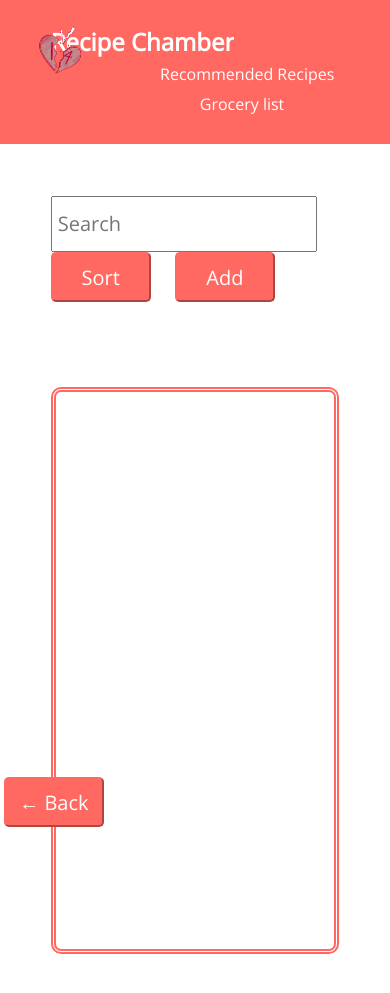
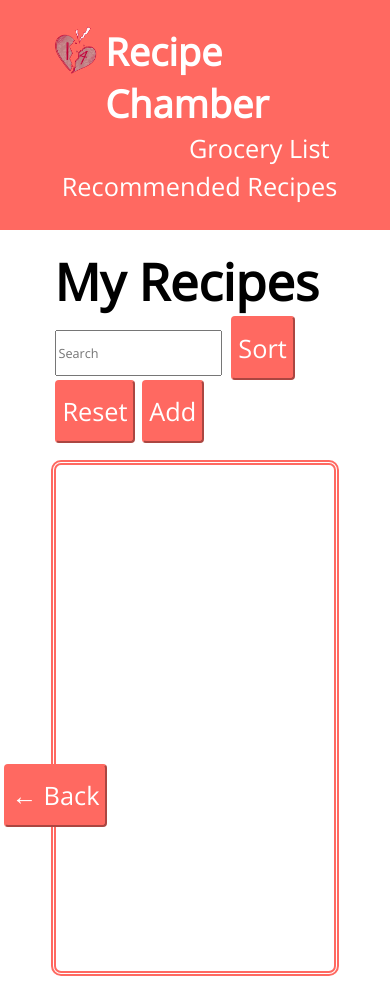
Before and after one commit to cse110-fa21-group14/cse110-fa21-group14, a website: page Recipe Code/user.html in a window 390 px wide. Before the commit the page ends 971 px from the top, so only its background shows below. Drawn offline with nearby package versions, Linux system fonts and the light colour scheme.

Commit message:
Responsiveness for home and list pages

```diff
--- a/Recipe Code/assets/recipeCard.js
+++ b/Recipe Code/assets/recipeCard.js
@@ -51,7 +51,12 @@ class RecipeCard extends HTMLElement {
 
         //adding popup to card
         //card.setAttribute('onclick', 'recipePopUp()');
-        img.setAttribute('src', data.img);
+        if(data.img) {
+            img.setAttribute('src', data.img);
+        }
+        else {
+            img.setAttribute('src', './images/recipeImgFiller.png');
+        }
         img.setAttribute('alt', 'Recipe Image');
         card.appendChild(img);
 
--- a/Recipe Code/style.css
+++ b/Recipe Code/style.css
@@ -14,9 +14,8 @@ header {
 header #grouplogo {
   width: 6vh;
   height: 6vh;
-  position: absolute;
-  top: 3vh;
-  left: 9vw;
+  float: left;
+  margin-right: 1vw;
 }
 
 header #main-bar{
@@ -25,11 +24,11 @@ header #main-bar{
 
 header .float-right{
     float: right;
-    margin-right: 50px;
+    margin-right: 2vw;
 }
 header #site-name{
-    float: left;
     color: white;
+    font-size: 4.5vh;
 }
 
 header #recommended-recipes{
@@ -41,9 +40,8 @@ header #my-recipes{
 }
 
 header button{
-    height: 30px;
-    padding: 5px;
-    font-size: 16px;
+    padding: .5vmin;
+    font-size: 3vh;
     overflow-y: hidden;
     color: white;
     background-color: #ff6961;
@@ -62,20 +60,19 @@ header button:hover{
 
 /* Home Page */
 main .home-button{
-  height: 50px;
-  width: 200px;
+  height: 7.5vh;
 }
 main #home-recipe-card{
-  width: 73.5vw;
+  width: 73vw;
   border: 2px solid gray;
-  border-radius: 5px;
+  border-radius: 1vmin;
 
 }
 main #home-recipe-card:hover{
   cursor: pointer;
 }
 main #recipe-otd-title{
-  margin-bottom: 20px;
+  margin-bottom: 2vh;
 }
 #home-recipe-card img{
   object-fit: none;
@@ -83,7 +80,7 @@ main #recipe-otd-title{
   width: 100%;
 }
 #home-recipe-text{
-  margin: 10px;
+  margin: 1vmin;
   text-align: center;
 }
 
@@ -110,21 +107,22 @@ main #recipe-create {
 }
 
 main{
-  padding: 5vh 13vw 2vh;
+  padding: 2vh 13vw 2vh;
 }
 
-main #sort-button{
-  margin-right: 20px;
+main .margin-right{
+  margin-right: .5vw;
 }
+
 main button {
-  padding: 5px;
+  padding: 1vh 1.5vw 1vh;
   border-color: #ff6961;
   background-color: #ff6961;
   color: white;
-  height: 50px;
-  width: 100px;
-  font-size: 20px;
-  border-radius: 5px;
+  height: 7.5vh;
+  font-size: 3vh;
+  border-radius: 1vmin;
+  overflow: hidden;
 }
 main button:hover {
   cursor: pointer;
@@ -142,7 +140,7 @@ main #input-recipe-name {
   background-color: #ffe4e4;
   text-indent: 5%;
 
-  border-radius: 15px;
+  border-radius: 3vmin;
   border-color: #ffe4e4;
 }
 
@@ -186,22 +184,22 @@ main .ingredient-input {
 }
 
 main .input-spacing{
-  margin-left: 15px;
+  margin-left: 1.5vw;
 }
 
 main .input-elements{
   background: #ff6961;
   border-color: #ff6961;
-  border-radius: 10px;
+  border-radius: 2vmin;
 }
 
 /* Instruction Input */
 
 main .instruction-input {
-  padding-left: 5px;
+  padding-left: .5vw;
 
   background-color: #ffe4e4;
-  border-radius: 10px;
+  border-radius: 1vmin;
   border-color: #ffe4e4;
 }
 
@@ -221,21 +219,21 @@ main .create-edit-button{
   margin: 1px;
 }
 
-main #page-title{
-  font-size: 8vh;
-  margin-right: 1vw;
+main #recipe-page-info {
+  overflow: hidden;
+  margin: 0vh 1vw 2vh;
 }
 
-main .move-lower{
-  position: relative;
-  top: 10px;
+main #page-title{
+  font-size: 6vh;
+  padding-right: 1vw;
 }
 
 main .search-bar{
-  margin-right: 20px;
-  height: 5vh;
-  padding: 5px;
-  font-size: 20px;
+  margin-right: 1vw;
+  height: 4.5vh;
+  padding: .5vmin;
+  font-size: 1.5vmax;
 }
 
 main #back-button{
@@ -247,8 +245,8 @@ main #back-button{
 /* Test Recipe Card */
 main .list{
   margin: 2vh 0vw 0vh;
-  padding: 2vh 2vw 0vh;
-  height: 64vh;
+  padding: 2vh 1vw 0vh;
+  height: 58vh;
 
   border: thick double;
   border-color: #ff6961;
--- a/Recipe Code/user.html
+++ b/Recipe Code/user.html
@@ -52,19 +52,22 @@
     <body>
         <header>
             <section id="main-bar">
-                <a href="index.html"><img id="grouplogo" src="./grouplogo.PNG" alt="Group Logo"><h1 id="site-name">Recipe Chamber</h1></a>
+                <a href="index.html"><img id="grouplogo" src="./images/grouplogo.PNG" alt="Group Logo"><h1 id="site-name">Recipe Chamber</h1></a>
+                <button id="grocery-list-button" class="float-right" onclick="popOpen()">Grocery List</button>
                 <a href="recommended.html"><button id="recommended-recipes" class="float-right">Recommended Recipes</button></a>
-                <button id="grocery-list-button" class="float-right" onclick="popOpen()">Grocery list</button>
+
+
             </section>
         </header>
         <main>
             <section id="recipe-page-info">
-                <article id="action-box" class="move-lower float-right">
+                <h1 id="page-title">My Recipes</h1>
+                <article id="action-box" class="float-right">
                     <input type="text" id="search-bar" class="search-bar" placeholder="Search">
-                    <button id="sort-button" onclick="sf()">Sort</button>
+                    <button id="sort-button" class="margin-right" onclick="sf()">Sort</button>
+                    <button id="clear-sort" class="margin-right">Reset</button>
                     <a href="create-edit.html"><button id="add-button">Add</button></a>
                 </article>
-                <h1 id="page-title">My Recipes</h1>
             </section>
             <section id="recipe-list" class="list"></section>
             <a href="index.html"><button id="back-button"><span>&#8592</span> Back</button></a>
--- a/testing/frontend src/frontend.js
+++ b/testing/frontend src/frontend.js
@@ -383,7 +383,7 @@ export function createTagInput() {
 
     // defining the elements
     tagName.setAttribute('type', 'text');
-    removeButton.setAttribute('src', '../../Recipe Code/remove.png');
+    removeButton.setAttribute('src', '../../Recipe Code/images/remove.png');
     removeButton.setAttribute('alt', 'Remove');
 
     // adding classes for styling and identification
@@ -422,7 +422,7 @@ export function createIngredientInput() {
     ingredientName.setAttribute('type', 'text');
     ingredientAmount.setAttribute('type', 'text');
     ingredientUnit.setAttribute('type', 'text');
-    removeButton.setAttribute('src', '../../Recipe Code/remove.png');
+    removeButton.setAttribute('src', '../../Recipe Code/images/remove.png');
     removeButton.setAttribute('alt', 'Remove');
 
     // adding classes for styling and identification
@@ -464,7 +464,7 @@ export function createInstructionInput() {
     // defining the elements
     stepInput.setAttribute('rows', '2');
     stepInput.setAttribute('cols', '50');
-    removeButton.setAttribute('src', '../../Recipe Code/remove.png');
+    removeButton.setAttribute('src', '../../Recipe Code/images/remove.png');
     removeButton.setAttribute('alt', 'Remove');
 
     // adding classes for styling and identification
```
Also changed, not shown: Recipe Code/create-edit.html (+1 -1 lines), Recipe Code/index.html (+2 -2 lines), Recipe Code/recommended.html (+3 -4 lines), Recipe Code/camera.png (deleted), Recipe Code/images/cookies.jpg (deleted), Recipe Code/images/grouplogo.PNG (renamed from Recipe Code/grouplogo.PNG), Recipe Code/images/recipeImgFiller.png (added), Recipe Code/images/remove.png (renamed from Recipe Code/remove.png).
